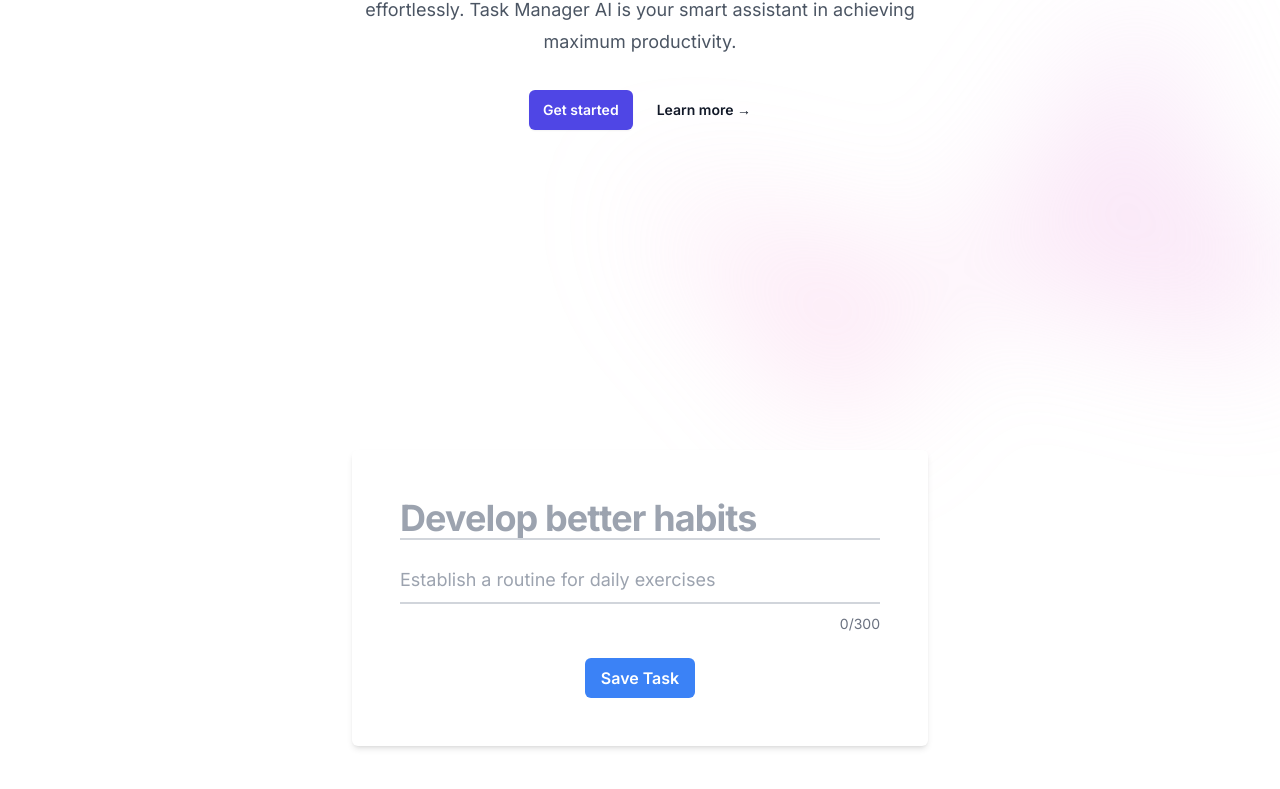
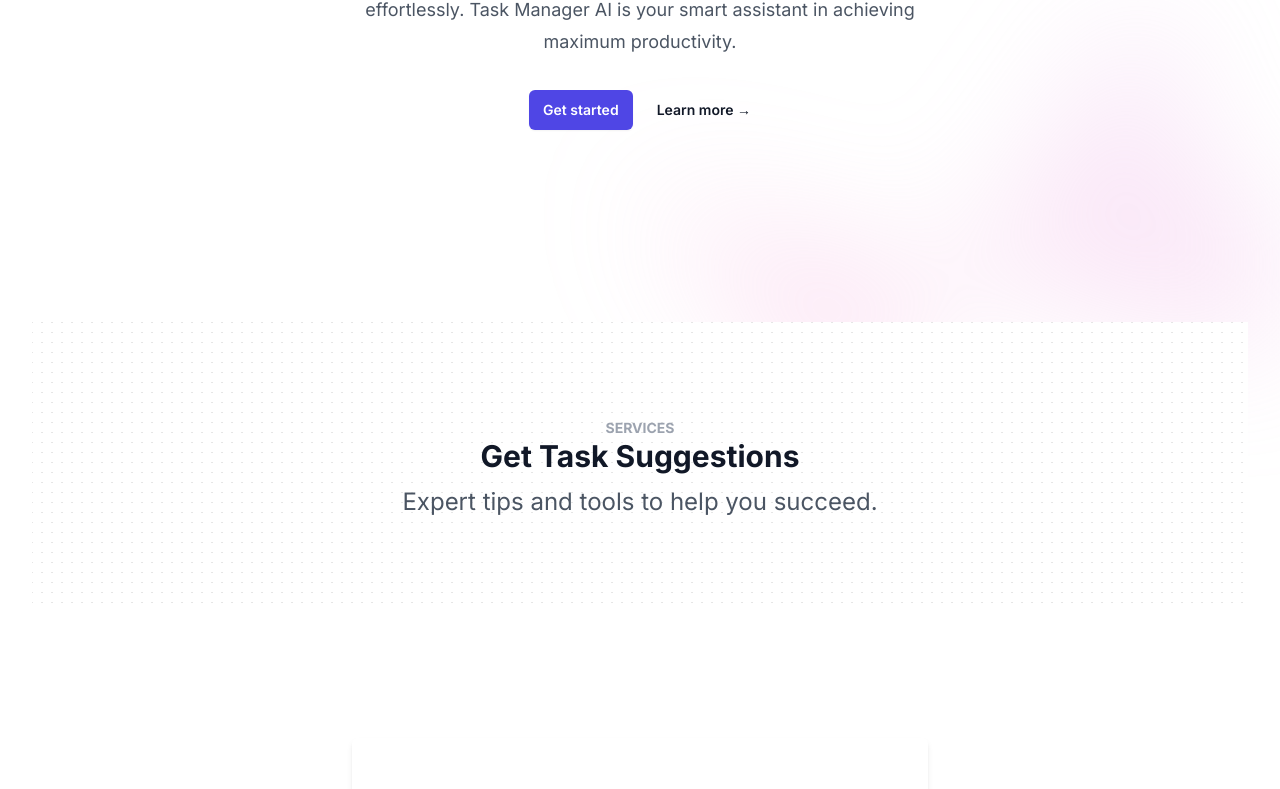
Before and after one commit to Dal-Tron/task-manager, a Next.js app: page / in a window 1280 px wide. Shown: the part 566-1355 px from the top of the page. Built offline with nearby package versions, Linux system fonts and the light colour scheme.

Commit message:
feat: adding a new banner section to the main page

```diff
--- a/src/app/page.tsx
+++ b/src/app/page.tsx
@@ -4,6 +4,7 @@ import clsx from 'clsx';
 import { useRouter } from 'next/navigation';
 import { useEffect, useState } from 'react';
 
+import { BannerSection } from '@/components/base/banner';
 import { Announcement } from '@/components/feature/announcement';
 import { ApplicationSection } from '@/components/feature/application-section';
 import { BackgroundShapes } from '@/components/feature/background-shapes';
@@ -54,6 +55,10 @@ export default function Page() {
           <HeroSection />
         </div>
         <div id="application" className="min-h-screen h-auto">
+          <BannerSection
+            title="Get Task Suggestions"
+            subtitle="Expert tips and tools to help you succeed."
+          />
           <ApplicationSection />
         </div>
       </main>
```
